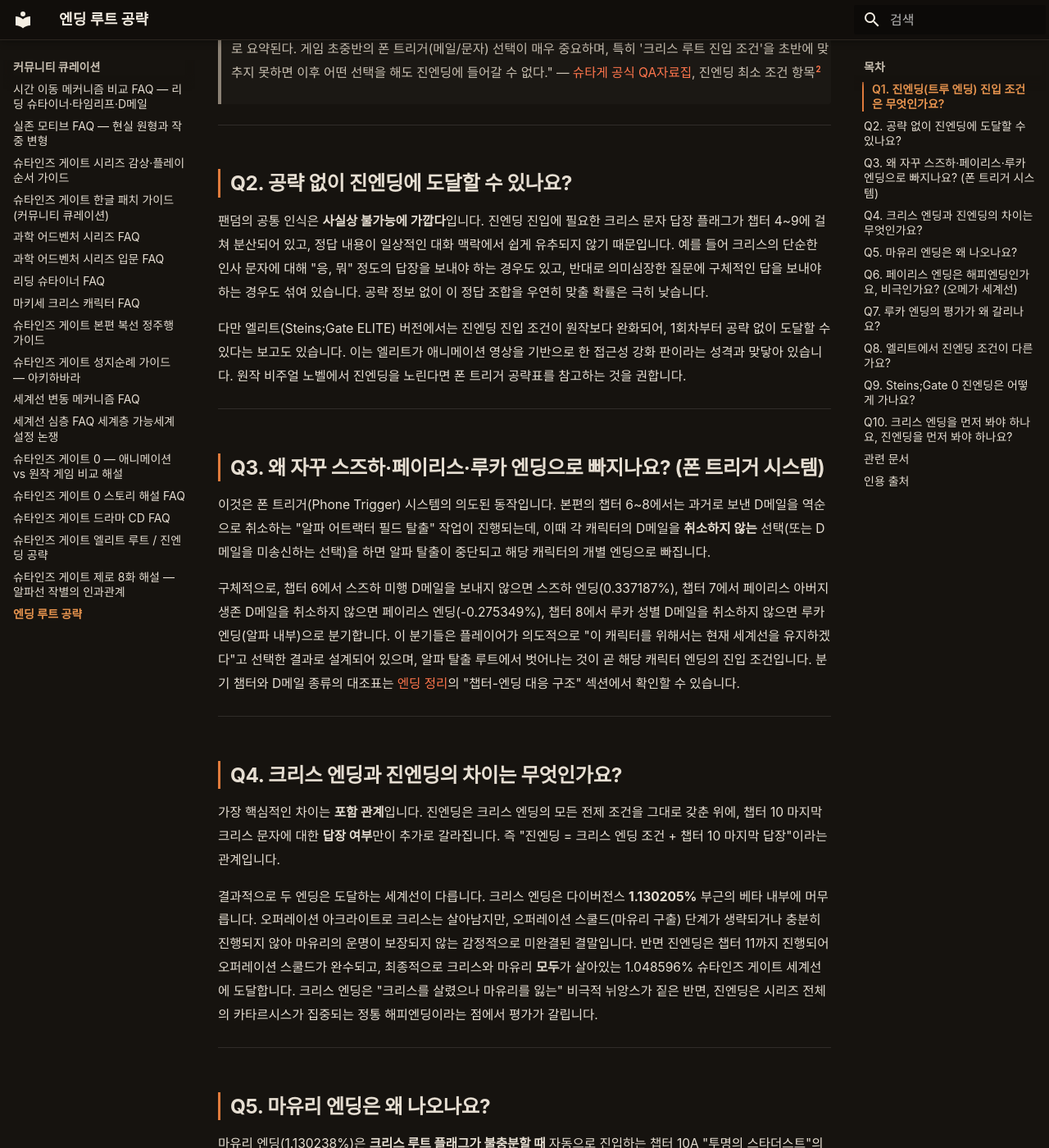
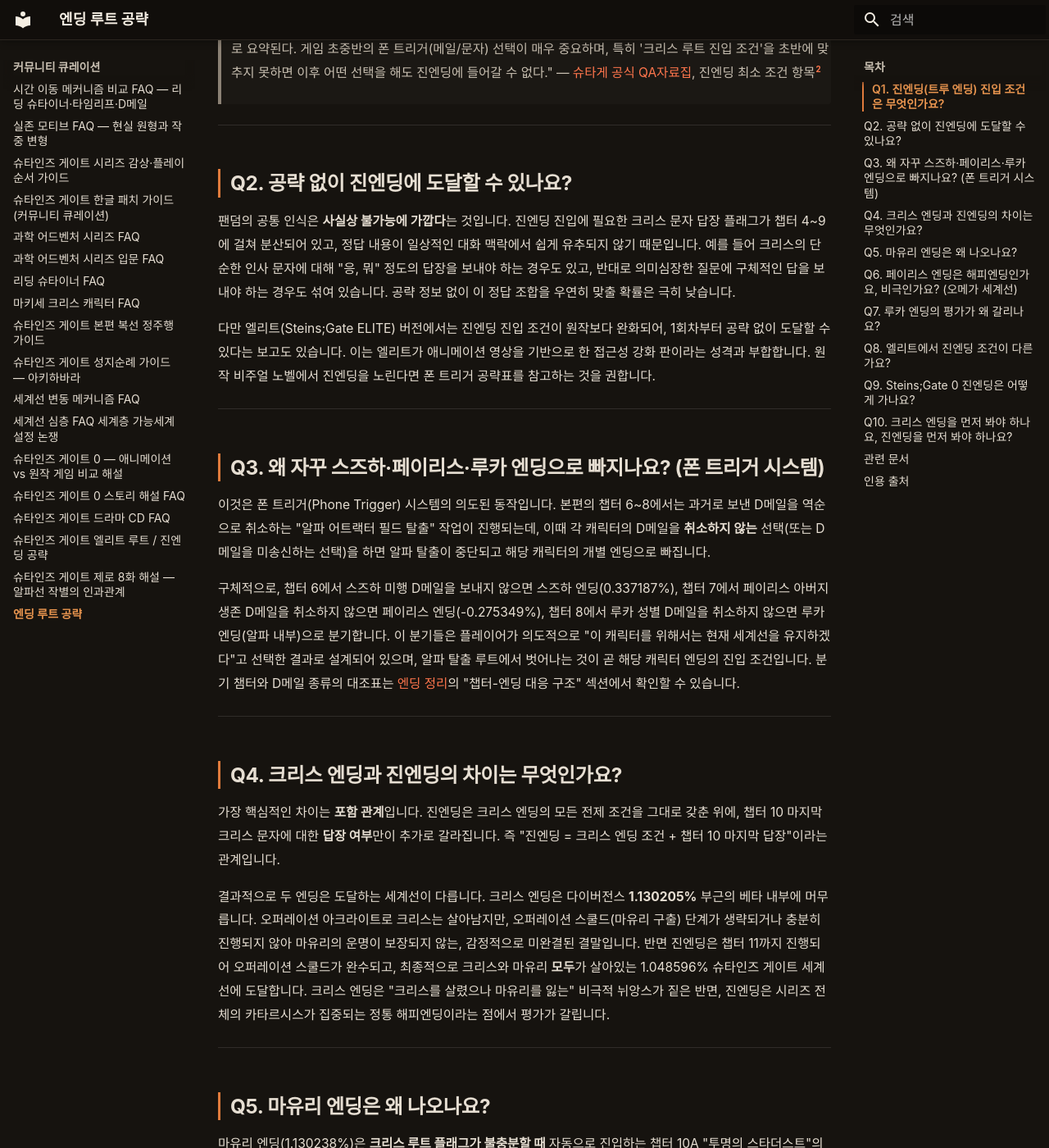
Before and after one commit to sgwiki/sgwiki.github.io, an MkDocs documentation site: the page built from wiki/커뮤니티-큐레이션/엔딩-루트-공략.md, in a window 1280 px wide and 1400 px high, scrolled down 1061 px. Shown: the whole window at 82% size. Built offline with MkDocs 1.6.1 and Material for MkDocs 9.7.7, drawn with Linux system fonts in a browser that asks for light colours; some web fonts are replaced.

Commit message:
chore(wiki): 엔딩-루트-공략 정비 — frontmatter 스키마 통일·문체 교정
- frontmatter: spoiler→spoiler_level(endgame), type: lore_mechanics→faq, last_modified→last_verified, genre·series·evidence_grade 추가
- 문체 교정: '불가능에 가깝다**입니다' 어색한 종결어미, '맞닿아 있습니다'→'부합합니다' 번역투 교정, 모호한 수식어 쉼표 보완
- 사실 관계·다이버전스 수치·스포일러 등급·인용 블록·각주 [^1][^2][^3][^4]·링크 변경 없음

Co-Authored-By: Claude Opus 4.6 <noreply@anthropic.com>

```diff
--- a/wiki/커뮤니티-큐레이션/엔딩-루트-공략.md
+++ b/wiki/커뮤니티-큐레이션/엔딩-루트-공략.md
@@ -29,9 +32,9 @@ description: "슈타인즈 게이트 본편 6종 엔딩과 Steins;Gate 0 진엔
 
 ## Q2. 공략 없이 진엔딩에 도달할 수 있나요?
 
-팬덤의 공통 인식은 **사실상 불가능에 가깝다**입니다. 진엔딩 진입에 필요한 크리스 문자 답장 플래그가 챕터 4~9에 걸쳐 분산되어 있고, 정답 내용이 일상적인 대화 맥락에서 쉽게 유추되지 않기 때문입니다. 예를 들어 크리스의 단순한 인사 문자에 대해 "응, 뭐" 정도의 답장을 보내야 하는 경우도 있고, 반대로 의미심장한 질문에 구체적인 답을 보내야 하는 경우도 섞여 있습니다. 공략 정보 없이 이 정답 조합을 우연히 맞출 확률은 극히 낮습니다.
+팬덤의 공통 인식은 **사실상 불가능에 가깝다**는 것입니다. 진엔딩 진입에 필요한 크리스 문자 답장 플래그가 챕터 4~9에 걸쳐 분산되어 있고, 정답 내용이 일상적인 대화 맥락에서 쉽게 유추되지 않기 때문입니다. 예를 들어 크리스의 단순한 인사 문자에 대해 "응, 뭐" 정도의 답장을 보내야 하는 경우도 있고, 반대로 의미심장한 질문에 구체적인 답을 보내야 하는 경우도 섞여 있습니다. 공략 정보 없이 이 정답 조합을 우연히 맞출 확률은 극히 낮습니다.
 
-다만 엘리트(Steins;Gate ELITE) 버전에서는 진엔딩 진입 조건이 원작보다 완화되어, 1회차부터 공략 없이 도달할 수 있다는 보고도 있습니다. 이는 엘리트가 애니메이션 영상을 기반으로 한 접근성 강화 판이라는 성격과 맞닿아 있습니다. 원작 비주얼 노벨에서 진엔딩을 노린다면 폰 트리거 공략표를 참고하는 것을 권합니다.
+다만 엘리트(Steins;Gate ELITE) 버전에서는 진엔딩 진입 조건이 원작보다 완화되어, 1회차부터 공략 없이 도달할 수 있다는 보고도 있습니다. 이는 엘리트가 애니메이션 영상을 기반으로 한 접근성 강화 판이라는 성격과 부합합니다. 원작 비주얼 노벨에서 진엔딩을 노린다면 폰 트리거 공략표를 참고하는 것을 권합니다.
 
 ---
 
@@ -47,7 +50,7 @@ description: "슈타인즈 게이트 본편 6종 엔딩과 Steins;Gate 0 진엔
 
 가장 핵심적인 차이는 **포함 관계**입니다. 진엔딩은 크리스 엔딩의 모든 전제 조건을 그대로 갖춘 위에, 챕터 10 마지막 크리스 문자에 대한 **답장 여부**만이 추가로 갈라집니다. 즉 "진엔딩 = 크리스 엔딩 조건 + 챕터 10 마지막 답장"이라는 관계입니다.
 
-결과적으로 두 엔딩은 도달하는 세계선이 다릅니다. 크리스 엔딩은 다이버전스 **1.130205%** 부근의 베타 내부에 머무릅니다. 오퍼레이션 아크라이트로 크리스는 살아남지만, 오퍼레이션 스쿨드(마유리 구출) 단계가 생략되거나 충분히 진행되지 않아 마유리의 운명이 보장되지 않는 감정적으로 미완결된 결말입니다. 반면 진엔딩은 챕터 11까지 진행되어 오퍼레이션 스쿨드가 완수되고, 최종적으로 크리스와 마유리 **모두**가 살아있는 1.048596% 슈타인즈 게이트 세계선에 도달합니다. 크리스 엔딩은 "크리스를 살렸으나 마유리를 잃는" 비극적 뉘앙스가 짙은 반면, 진엔딩은 시리즈 전체의 카타르시스가 집중되는 정통 해피엔딩이라는 점에서 평가가 갈립니다.
+결과적으로 두 엔딩은 도달하는 세계선이 다릅니다. 크리스 엔딩은 다이버전스 **1.130205%** 부근의 베타 내부에 머무릅니다. 오퍼레이션 아크라이트로 크리스는 살아남지만, 오퍼레이션 스쿨드(마유리 구출) 단계가 생략되거나 충분히 진행되지 않아 마유리의 운명이 보장되지 않는, 감정적으로 미완결된 결말입니다. 반면 진엔딩은 챕터 11까지 진행되어 오퍼레이션 스쿨드가 완수되고, 최종적으로 크리스와 마유리 **모두**가 살아있는 1.048596% 슈타인즈 게이트 세계선에 도달합니다. 크리스 엔딩은 "크리스를 살렸으나 마유리를 잃는" 비극적 뉘앙스가 짙은 반면, 진엔딩은 시리즈 전체의 카타르시스가 집중되는 정통 해피엔딩이라는 점에서 평가가 갈립니다.
 
 ---
 
```
Also changed, not shown: other parts of wiki/커뮤니티-큐레이션/엔딩-루트-공략.md (+6 -3 lines).
